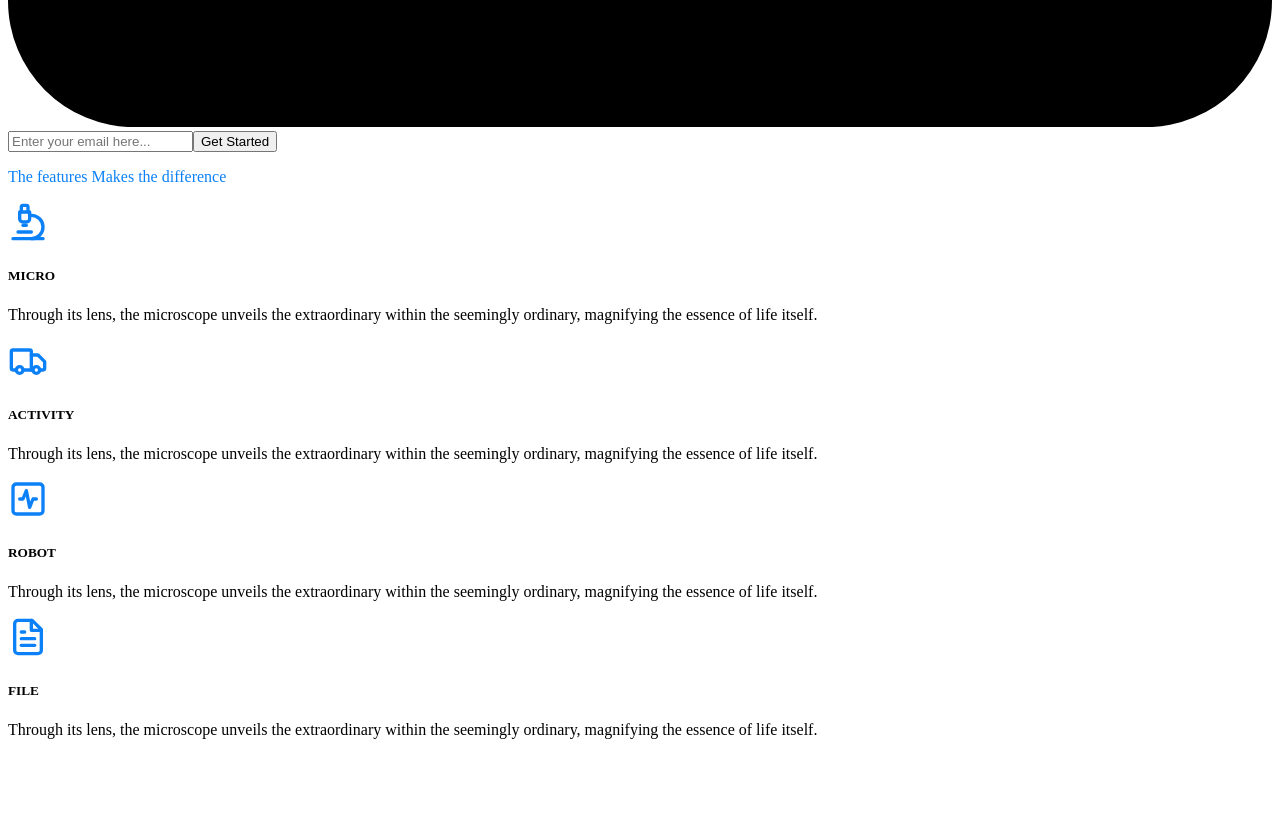
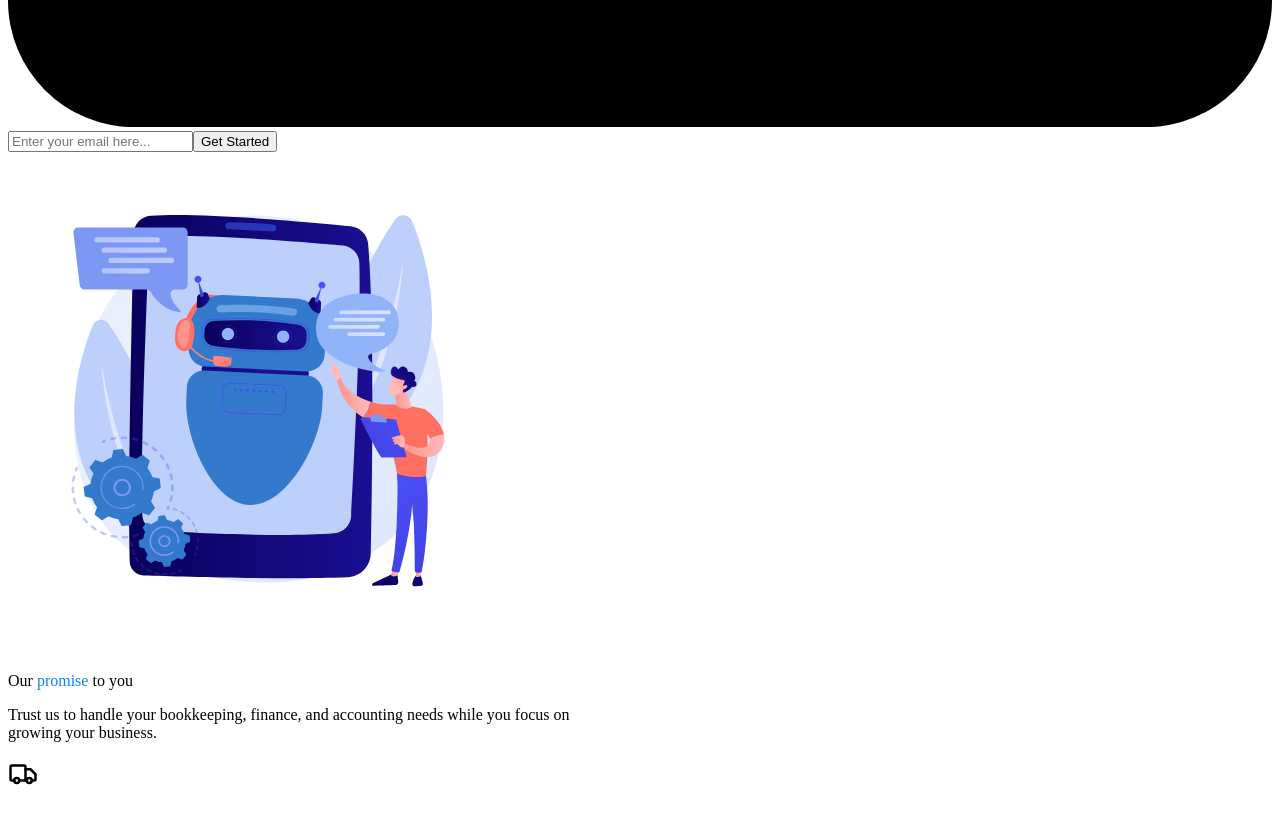
Before and after one commit to Medtekviyab/Product-App, a Next.js app in the folder alliance-app/: page /Homepage in a window 1280 px wide. Shown: the part 1003-1819 px from the top of the page. Before the commit the page ends 1758 px from the top, so only its background shows below. Built offline with nearby package versions, Linux system fonts and the light colour scheme.

Commit message:
CHANGES IN HOMEPAGE

```diff
--- a/alliance-app/src/app/globals.css
+++ b/alliance-app/src/app/globals.css
@@ -3,72 +3,67 @@
 @tailwind utilities;
 
 .gradient-text {
-  background: linear-gradient(45deg, #020202, #399dfa);
+  background: linear-gradient(45deg, #020202, #0c81f7);
   -webkit-background-clip: text;
   -webkit-text-fill-color: transparent;
 }
+
 /* CARD */
-
 .card_container {
-  display: grid;
-  grid-template-columns: repeat(2, 1fr);
+  display: flex;
+  flex-wrap: wrap;
   justify-content: center;
-  align-items: center;
-  height: 80vh;
-  width: 100vh;
-  padding-left: 50%;
-
+  gap: 20px;
+  padding-left: 5%;
 }
 
-.content-section {
-  padding: 20px;
-
-}
+/* @media (min-width: 768px) {
+  .card_container {
+    display: grid;
+    grid-template-columns: repeat(2, 1fr);
+    justify-content: center;
+    align-items: center;
+    height: 100px;
+    width: 100px;
+    padding-left: 750px;
+  }
+} */
 
 .card {
-  width: 300px; /* Set width for each card */
-  padding: 30px; /* Add padding inside each card */
+  width: 400px;
+  height: 230px;
+  padding: 30px;
   display: flex;
   flex-direction: column;
   justify-content: center;
   align-items: center;
   text-align: center;
+  border: 1px solid #ccc;
+  padding: 20px;
+  margin: 10px;
+  border-radius: 10px;
 }
 
 .card svg {
   display: block;
   margin: 0 auto;
-  /* margin-bottom: 15px; */
 }
 
 .circle-background {
   display: inline-block;
-  background-color: #f1f1f1; /* Light gray background */
-  border-radius: 50%; /* Create a circle */
-  padding: 10px; /* Adjust the size of the circle */
-}
-
-.circle-background svg {
-  display: block;
-  margin: 0 auto;
-  width: 30px; /* Adjust the size of the SVG icon */
-  height: 30px;
-  fill: none;
-  stroke: #0C81F7;
-  stroke-width: 2;
-  stroke-linecap: round;
-  stroke-linejoin: round;
+  background-color: #f1f1f1;
+  border-radius: 50%;
+  padding: 10px;
 }
 
 .card h5 {
   font-size: 1.5em;
   margin-bottom: 10px;
-  font-weight: 600; /* Semi-bold font weight */
+  font-weight: 600;
   margin-top: 10px;
 }
 
 .card p {
   color: #555;
   font-size: 0.9em;
-
 }
--- a/alliance-app/src/pages/Homepage.js
+++ b/alliance-app/src/pages/Homepage.js
@@ -1,4 +1,5 @@
 import React from "react";
+import Image from "next/image";
 
 const Homepage = () => {
   return (
@@ -17,8 +18,9 @@ const Homepage = () => {
                 simple prompt. They harness AI to distill vast knowledge into
                 profound, relevant quotes.
               </p>
+
               <form className="max-w-md mx-full flex items-center">
-                <div className="relative w-full">
+                <div className="relative w-full shadow-lg rounded-lg">
                   <div className="flex items-center pl-3.5 pointer-events-none absolute inset-y-0 left-0">
                     <svg
                       className="w-4 h-4 text-gray-900 dark:text-gray-900"
@@ -47,6 +49,15 @@ const Homepage = () => {
                 </div>
               </form>
             </div>
+            <div class="flex justify-end">
+              <Image
+                src="/Bot.svg"
+                alt="product preview"
+                width="500"
+                height="500"
+                class="max-w-md h-auto"
+              />
+            </div>
           </div>
         </section>
       </div>
@@ -54,7 +65,7 @@ const Homepage = () => {
       <div className="relative isolate">
         <div
           aria-hidden="true"
-          className="pointer-events-none absolute inset-x-0 -top-40 -z-10 transform-gpu overflow-hidden blur-3xl sm:-top-80"
+          className="pointer-events-none absolute inset-x-0 -top-40 -z-10 transform-gpu overflow-hidden blur-3xl -mt-60 sm:-top-80"
         >
           <div
             style={{
@@ -66,25 +77,26 @@ const Homepage = () => {
         </div>
       </div>
 
-      <div className="text mt-10">
-        <p
-          className="text-base lg:text-4xl font-bold text-center"
-          style={{ color: "#0C81F7" }}
-        >
-          The features Makes the difference
+      <div className="text mt-0 mb-5 text-left ml-32">
+        <p className="text-base lg:text-4xl font-bold">
+          Our <span style={{ color: "#0C81F7" }}>promise</span> to you
+        </p>
+        <p className="text-base lg:text-1xl" style={{ width: "600px" }}>
+          Trust us to handle your bookkeeping, finance, and accounting needs
+          while you focus on growing your business.
         </p>
       </div>
+
       <div class="card_container">
-          <div class="content-section">
-            <div class="card">
+        {/* <div class="card">
           <div class="circle-background">
             <svg
               xmlns="http://www.w3.org/2000/svg"
-              width="40"
-              height="40"
+              width="20"
+              height="20"
               viewBox="0 0 24 24"
               fill="none"
-              stroke="#0C81F7"
+              stroke="#696969"
               stroke-width="2"
               stroke-linecap="round"
               stroke-linejoin="round"
@@ -99,18 +111,21 @@ const Homepage = () => {
             </svg>
           </div>
           <h5> MICRO </h5>
-            <p> Through its lens, the microscope unveils the extraordinary within the seemingly ordinary, magnifying the essence of life itself.</p>
-            </div>
-          </div>
+          <p>
+            {" "}
+            Through its lens, the microscope unveils the extraordinary within
+            the seemingly ordinary, magnifying the essence of life itself.
+          </p>
+        </div> */}
         <div class="card">
           <div class="circle-background">
             <svg
               xmlns="http://www.w3.org/2000/svg"
-              width="40"
-              height="40"
+              width="30"
+              height="30"
               viewBox="0 0 24 24"
               fill="none"
-              stroke="#0C81F7"
+              stroke="#000000"
               stroke-width="2"
               stroke-linecap="round"
               stroke-linejoin="round"
@@ -123,18 +138,22 @@ const Homepage = () => {
               <circle cx="17" cy="18" r="2" />
             </svg>
           </div>
-            <h5> ACTIVITY </h5>
-            <p> Through its lens, the microscope unveils the extraordinary within the seemingly ordinary, magnifying the essence of life itself.</p>
+          <h5> DELIVERY </h5>
+          <p>
+            {" "}
+            Through its lens, the microscope unveils the extraordinary within
+            the seemingly ordinary, magnifying the essence of life itself.
+          </p>
         </div>
         <div class="card">
           <div class="circle-background">
             <svg
               xmlns="http://www.w3.org/2000/svg"
-              width="40"
-              height="40"
+              width="30"
+              height="30"
               viewBox="0 0 24 24"
               fill="none"
-              stroke="#0C81F7"
+              stroke="#000000"
               stroke-width="2"
               stroke-linecap="round"
               stroke-linejoin="round"
@@ -145,17 +164,21 @@ const Homepage = () => {
             </svg>
           </div>
           <h5> ROBOT </h5>
-            <p> Through its lens, the microscope unveils the extraordinary within the seemingly ordinary, magnifying the essence of life itself.</p>
+          <p>
+            {" "}
+            Through its lens, the microscope unveils the extraordinary within
+            the seemingly ordinary, magnifying the essence of life itself.
+          </p>
         </div>
         <div class="card">
           <div class="circle-background">
             <svg
               xmlns="http://www.w3.org/2000/svg"
-              width="40"
-              height="40"
+              width="30"
+              height="30"
               viewBox="0 0 24 24"
               fill="none"
-              stroke="#0C81F7"
+              stroke="#000000"
               stroke-width="2"
               stroke-linecap="round"
               stroke-linejoin="round"
@@ -169,7 +192,11 @@ const Homepage = () => {
             </svg>
           </div>
           <h5> FILE </h5>
-            <p> Through its lens, the microscope unveils the extraordinary within the seemingly ordinary, magnifying the essence of life itself.</p>
+          <p>
+            {" "}
+            Through its lens, the microscope unveils the extraordinary within
+            the seemingly ordinary, magnifying the essence of life itself.
+          </p>
         </div>
       </div>
     </>
```
Also changed, not shown: alliance-app/src/components/Navbar.js (+11 -3 lines), alliance-app/public/Bot.svg (added). Lines whose indentation alone changed are shown as unchanged.
